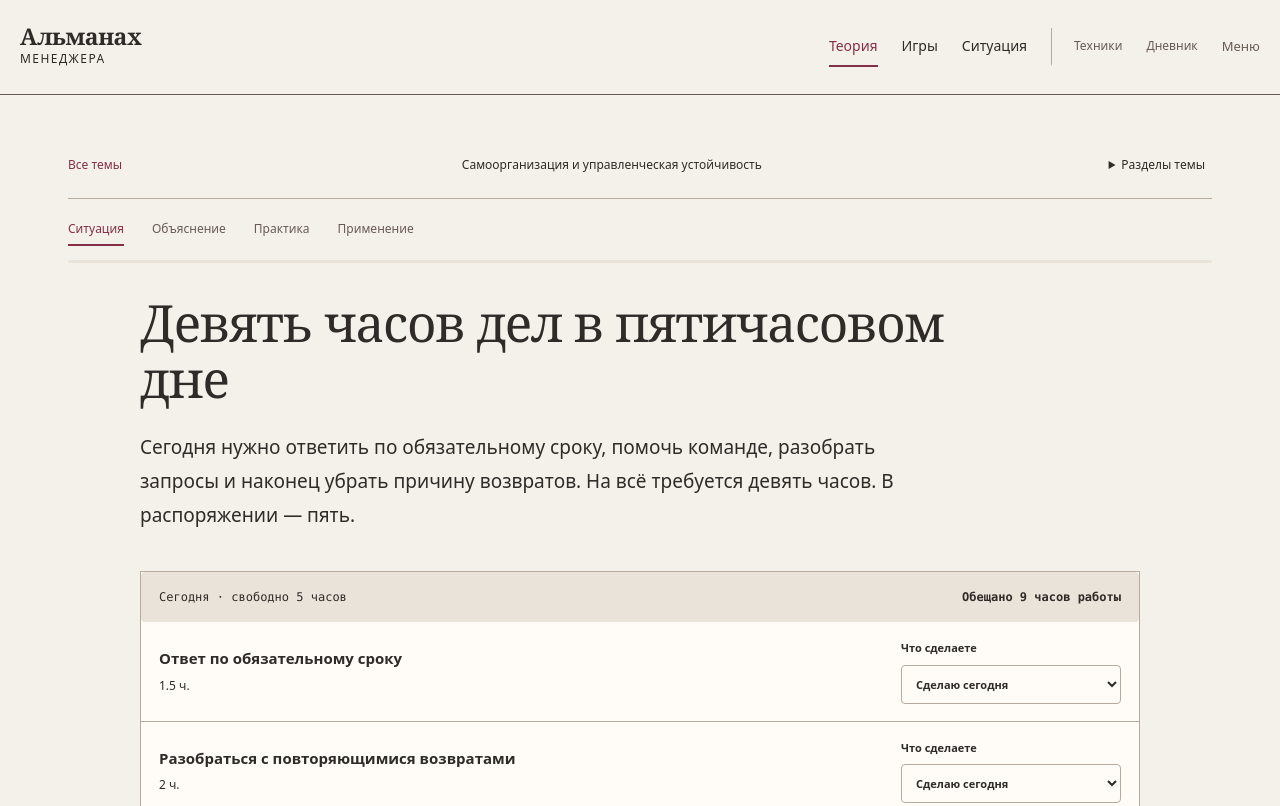
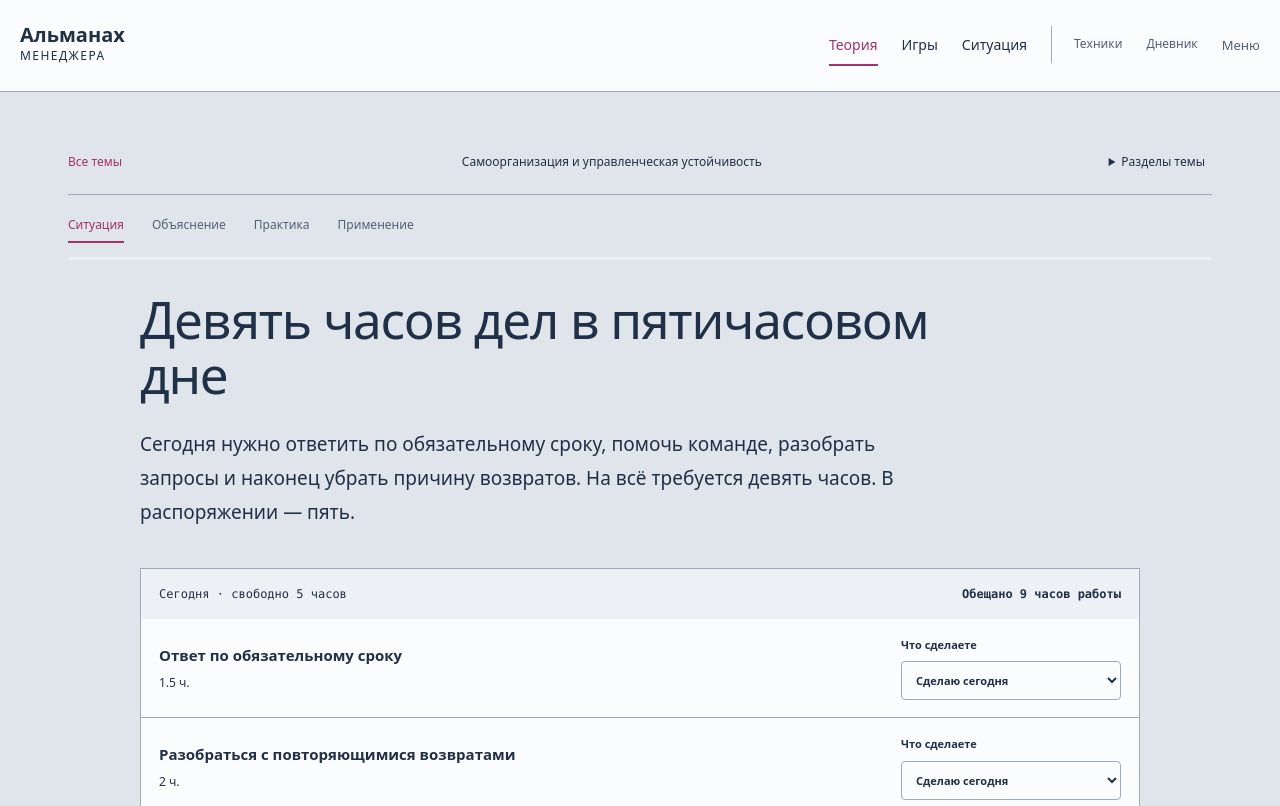
Before and after one commit to Altersam/management-compass, a website with bundled scripts: page learn.html in a window 1280 px wide. Shown: the top 806 px of the page. Built offline with nearby package versions, Linux system fonts and the light colour scheme.

Commit message:
redesign

```diff
--- a/assets/course-ui.js
+++ b/assets/course-ui.js
@@ -16,7 +16,7 @@ const CourseUI=(()=>{
   function settings(container){
     container.innerHTML=`<span class="edition-label">Личные настройки</span><h1>Настройки</h1>
       <section class="settings-section"><h2>Профиль</h2><label>Текущий профиль<select id="learningProfileSelect">${S.profiles().map(p=>`<option value="${esc(p.id)}" ${p.id===active?'selected':''}>${esc(p.name)}</option>`).join('')}</select></label><div class="inline-actions"><button id="learningAddProfile" class="button quiet">Создать профиль</button><button id="learningDeleteProfile" class="text-button">Удалить выбранный</button></div></section>
-      <section class="settings-section"><h2>Внешний вид</h2><label>Оформление<select id="appearanceTheme"><option value="light">Бумага</option><option value="dark">Графит</option></select></label></section>
+      <section class="settings-section"><h2>Внешний вид</h2><label>Оформление<select id="appearanceTheme"><option value="light">Светлая — металлик, розовый, синий</option><option value="dark">Тёмная — тёмно-синий, оранжевый, коралловый</option></select></label></section>
       <section class="settings-section"><h2>Резервная копия</h2><p>Скачайте записи перед очисткой браузера или переносом на другое устройство. Открытие копии создаёт отдельный профиль.</p><button id="learningExport" class="button primary">Скачать копию</button><button id="learningImportButton" class="button quiet">Открыть копию</button><input type="file" id="learningImport" accept="application/json,.json" hidden></section>
       <section class="settings-section" id="data"><h2>О данных и хранении</h2><p>Название профиля, ответы, прогресс, игровые попытки, избранное, черновики, дневник и оформление хранятся в этом браузере на этом устройстве. Приложение не отправляет содержание записей на сервер и не использует его для рекламы или аналитики.</p><p>Профили разделяют записи без пароля. Они доступны людям, которые пользуются этим браузером. Очистка его данных удалит записи; резервная копия нужна для восстановления и переноса.</p><p>GitHub Pages доставляет файлы сайта и может вести технические журналы запросов. Содержание ваших личных записей приложение хостингу не передаёт.</p><a href="${link('workspace.html#diary')}">Дневник</a></section>`;
     const appearance=container.querySelector('#appearanceTheme');appearance.value=document.documentElement.dataset.theme;appearance.onchange=()=>setTheme(appearance.value);
--- a/assets/game-themes.css
+++ b/assets/game-themes.css
@@ -1,15 +1,15 @@
 /* A single game-only palette. Page layout and causal semantics remain in their own renderers. */
 @layer utilities {
   body[data-game-ui]{
-    --game-page:#e0e4eb;--game-paper:#fbfcfe;--game-soft:#edf0f5;--game-board:#e6eaf0;--game-track:#c8d1de;
-    --game-ink:#203047;--game-muted:#526176;--game-line:#9daabd;
-    --game-accent:#a1326b;--game-accent-soft:#f8e6ef;--game-secondary:#2458b3;--game-secondary-soft:#e6edfa;--game-on-accent:#fff;
+    --game-page:var(--site-page);--game-paper:var(--site-paper);--game-soft:var(--site-soft);--game-board:var(--site-board);--game-track:var(--site-track);
+    --game-ink:var(--site-ink);--game-muted:var(--site-muted);--game-line:var(--site-line);
+    --game-accent:var(--site-accent);--game-accent-soft:var(--site-accent-soft);--game-secondary:var(--site-secondary);--game-secondary-soft:var(--site-secondary-soft);--game-on-accent:var(--site-on-accent);
     --page-bg:var(--game-page);--paper:var(--game-paper);--paper-subtle:var(--game-soft);--ink:var(--game-ink);--ink-muted:var(--game-muted);--rule:var(--game-line);--rule-strong:var(--game-muted);
     --accent:var(--game-accent);--accent-muted:var(--game-accent-soft);--accent-ink:var(--game-on-accent);--highlight:var(--game-secondary);--highlight-soft:var(--game-secondary-soft);--warning:var(--game-accent);--warning-soft:var(--game-accent-soft);--danger:var(--game-accent);--danger-soft:var(--game-accent-soft);
     --background:var(--page-bg);--surface:var(--paper);--surface-soft:var(--paper-subtle);--text:var(--ink);--muted-text:var(--ink-muted);--border:var(--rule);--accent-soft:var(--accent-muted);--success:var(--highlight);--success-soft:var(--highlight-soft);--blue:var(--game-secondary);--green:var(--game-secondary);--red:var(--game-accent);--amber:var(--game-accent);--violet:var(--game-accent);--line:var(--rule);--muted:var(--ink-muted);--font-display:var(--font-body);
     --shadow:0 6px 22px #20304714;background:var(--game-page);color:var(--game-ink);color-scheme:light;
   }
-  :root[data-theme=dark] body[data-game-ui]{--game-page:#0a251e;--game-paper:#123b31;--game-soft:#19493e;--game-board:#0e3028;--game-track:#315d50;--game-ink:#effbf5;--game-muted:#bdd9ce;--game-line:#578275;--game-accent:#ffb16c;--game-accent-soft:#543b29;--game-secondary:#66dbcc;--game-secondary-soft:#164b44;--game-on-accent:#102b24;--shadow:0 7px 24px #0004;color-scheme:dark}
+  :root[data-theme=dark] body[data-game-ui]{--shadow:0 7px 24px #0004;color-scheme:dark}
   [data-game-ui] .product-header{background:var(--game-paper);color:var(--game-ink);border-color:var(--game-line);flex-wrap:wrap}
   [data-game-ui] .product-header a,[data-game-ui] .product-header summary,[data-game-ui] .product-footer{color:var(--game-ink)}
   [data-game-ui] #themeToggle{display:none}[data-game-ui] .game-theme-toggle{background:var(--game-soft);color:var(--game-ink);border:1px solid var(--game-line);border-radius:7px;font:12px var(--font-body);padding:10px 12px;min-height:38px;cursor:pointer}
@@ -62,7 +62,7 @@
   [data-game-ui] .games-page .game-row{padding:16px 18px}
   [data-game-ui] .games-page .game-rows{gap:10px}
   [data-game-ui] main dialog{background:var(--game-paper);color:var(--game-ink);border-color:var(--game-line);box-shadow:var(--shadow)}
-  [data-game-ui] main dialog::backdrop{background:#0a251e99}
+  [data-game-ui] main dialog::backdrop{background:#101b3299}
   [data-game-ui] main :focus-visible{outline-color:var(--game-secondary)}
   [data-game-ui] main svg text{fill:var(--game-muted)}
   [data-game-ui] .approach-grid-line{stroke:var(--game-line)}
--- a/assets/shell.css
+++ b/assets/shell.css
@@ -1,6 +1,7 @@
 @import './themes.css';
 @import './components.css';
 @import './editorial.css';
+@import './site-presentation.css';
 @layer shell {
   .product-header{max-width:none;display:flex;align-items:center;gap:24px;padding:24px max(20px,calc((100vw - 1440px)/2));border-bottom:1px solid var(--rule-strong);background:var(--page-bg)}
   .product-header .learning-brand{display:block;flex-shrink:0;color:var(--ink);font:600 23px/1.05 var(--font-display);letter-spacing:-.02em}
--- a/assets/shell.js
+++ b/assets/shell.js
@@ -4,8 +4,8 @@ const themeKey='manager-almanac:theme';
 function applyTheme(theme){
   document.documentElement.dataset.theme=theme==='light'?'light':'dark';
   const light=theme==='light',button=document.getElementById('themeToggle');
-  if(button){button.textContent=light?'Оформление: Бумага → Графит':'Оформление: Графит → Бумага';button.setAttribute('aria-label',light?'Включить тёмную тему':'Включить светлую тему');}
-  document.querySelector('meta[name="theme-color"]')?.setAttribute('content',light?'#F4F0EA':'#191716');
+  if(button){button.textContent=light?'Включить тёмную тему':'Включить светлую тему';button.setAttribute('aria-label',button.textContent);}
+  document.querySelector('meta[name="theme-color"]')?.setAttribute('content',light?'#e0e4eb':'#101b32');
 }
 export function productLink(path,profile){const url=new URL(path,base);if(profile)url.searchParams.set('user',profile);return url.pathname+url.search+url.hash;}
 export function setTheme(theme){applyTheme(theme);try{localStorage.setItem(themeKey,theme);}catch(_){}const select=document.getElementById('appearanceTheme');if(select)select.value=document.documentElement.dataset.theme;}
--- /dev/null
+++ b/assets/site-presentation.css
@@ -0,0 +1,24 @@
+/* Shared presentation for every public page; game layouts reuse the same root tokens. */
+@layer utilities {
+  body{background:var(--site-page);color:var(--site-ink)}
+  .product-header{background:var(--site-paper);border-color:var(--site-line)}
+  .product-header .learning-brand{font-family:var(--font-body);font-size:20px;letter-spacing:0}
+  .product-header .secondary-menu>div{background:var(--site-paper);border-color:var(--site-line);color:var(--site-ink)}
+  .product-footer{background:var(--site-page);border-color:var(--site-line)}
+  main :is(h1,h2,h3,h4){font-family:var(--font-body)}
+  body:not([data-game-ui]) main :is(.panel,.theory-card,.depth-article,.teacher-explanation,.navigator-suggestion,.settings-section,.bibliography>section,.diary-entry,.experiment-row,.worksheet,.theory-contents,.reference-details,.resource-card){border-color:var(--site-line)}
+  body:not([data-game-ui]) main :is(.index-row,.theory-topic,.atlas-card,.settings-section,.bibliography>section,.diary-entry,.experiment-row){background:var(--site-paper);border-radius:10px;box-shadow:var(--shadow);padding:20px;margin-bottom:14px}
+  body:not([data-game-ui]) main :is(.learning-option,.case-option,.micro-action,.workday,.message-preview,.paper-document,.profile-menu,.compact-topic-nav nav){background:var(--site-paper);color:var(--site-ink);border-color:var(--site-line)}
+  body:not([data-game-ui]) main :is(.learning-feedback,.teacher-reply,.example-box,.mistake-box,.case-feedback,.generated,.behavior-result,.recipient-conversation,.organization-network,.role-transition section,.dependency-view span,.resource-result span,.day-plan span,.workday-head,.department-map section,.delivery-chain li,.process-stations li,.chat-lines p,.previous-consequence,.time-budget,.autonomy-effect>div){background:var(--site-soft);color:var(--site-ink);border-color:var(--site-line)}
+  body:not([data-game-ui]) main :is(input,select,textarea){background:var(--site-paper);color:var(--site-ink);border-color:var(--site-line);accent-color:var(--site-accent)}
+  body:not([data-game-ui]) main :is(.button.primary,.primary-action){background:var(--site-accent);color:var(--site-on-accent);border-color:var(--site-accent)}
+  .diagram-viewport{background:var(--site-paper)}
+  .diagram-viewport svg text{fill:var(--site-ink)}
+  .diagram-viewport svg :is([fill="#23415f"],[fill="#302A28"]){fill:var(--site-ink)}
+  .diagram-viewport svg :is([fill="#edf3ff"],[fill="#dde9fb"],[fill="#b7cdef"],[fill="#d4dce7"],[fill="#edf8f2"],[fill="#d5eddf"],[fill="#80c7ae"],[fill="#eaf7fa"]){fill:var(--site-secondary-soft)}
+  .diagram-viewport svg :is([fill="#fff6e7"],[fill="#e7b65e"],[fill="#f3efff"]){fill:var(--site-accent-soft)}
+  .diagram-viewport svg :is([fill="#edf3fb"],[fill="#f4f7fb"],[fill="#fff"],[fill="#ffffff"]){fill:var(--site-paper)}
+  .diagram-viewport svg :is([stroke="#8098b8"],[stroke="#cbd8e7"],[stroke="#b7cce4"],[stroke="#aec4de"],[stroke="#ccd9e8"]){stroke:var(--site-line)}
+  .diagram-viewport [data-visual-node].selected :is(rect,circle,polygon,path){stroke:var(--site-secondary);stroke-width:2.5}
+  @media(max-width:760px){body:not([data-game-ui]) main :is(.index-row,.theory-topic,.atlas-card,.settings-section,.bibliography>section,.diary-entry,.experiment-row){padding:16px}}
+}
--- a/assets/themes.css
+++ b/assets/themes.css
@@ -2,17 +2,20 @@
 @layer tokens {
   :root {
     color-scheme:light;
-    --page-bg:#F4F0EA;--paper:#FFFCF8;--paper-subtle:#EAE3DA;
-    --ink:#302A28;--ink-muted:#685B54;--rule:#B9AAA0;--rule-strong:#685B54;
-    --accent:#842F49;--accent-muted:#F2E2E7;--accent-ink:#fff;
-    --highlight:#69507D;--highlight-soft:#EDE6F2;--warning:#865316;--warning-soft:#F4E7D5;--danger:#9B3732;--danger-soft:#F3E2DE;
+    --site-page:#e0e4eb;--site-paper:#fbfcfe;--site-soft:#edf0f5;--site-board:#e6eaf0;--site-track:#c8d1de;
+    --site-ink:#203047;--site-muted:#526176;--site-line:#9daabd;
+    --site-accent:#a1326b;--site-accent-soft:#f8e6ef;--site-secondary:#2458b3;--site-secondary-soft:#e6edfa;--site-on-accent:#fff;
+    --page-bg:var(--site-page);--paper:var(--site-paper);--paper-subtle:var(--site-soft);
+    --ink:var(--site-ink);--ink-muted:var(--site-muted);--rule:var(--site-line);--rule-strong:var(--site-muted);
+    --accent:var(--site-accent);--accent-muted:var(--site-accent-soft);--accent-ink:var(--site-on-accent);
+    --highlight:var(--site-secondary);--highlight-soft:var(--site-secondary-soft);--warning:var(--site-accent);--warning-soft:var(--site-accent-soft);--danger:var(--site-accent);--danger-soft:var(--site-accent-soft);
     --font-body:system-ui,-apple-system,BlinkMacSystemFont,"Segoe UI",Arial,sans-serif;
-    --font-display:ui-serif,Georgia,Cambria,"Times New Roman",serif;
+    --font-display:var(--font-body);
     --font-mono:ui-monospace,Consolas,monospace;
     --content-width:1200px;--reading-width:74ch;
     --space-1:4px;--space-2:8px;--space-3:12px;--space-4:16px;--space-6:24px;--space-8:32px;--space-12:48px;--space-16:64px;
     --radius-xs:4px;--radius-sm:6px;--radius-md:8px;--radius-dialog:12px;
-    --shadow:0 12px 32px #302A281f;
+    --shadow:0 6px 22px #20304714;
     /* Compatibility names for established engines and reference forms. */
     --background:var(--page-bg);--surface:var(--paper);--surface-soft:var(--paper-subtle);--text:var(--ink);--muted-text:var(--ink-muted);--border:var(--rule);
     --accent-soft:var(--accent-muted);--success:var(--highlight);--success-soft:var(--highlight-soft);
@@ -21,7 +24,8 @@
     --radius:var(--radius-md);--page-width:var(--content-width);
   }
   :root[data-theme=dark] {
-    color-scheme:dark;--page-bg:#191716;--paper:#252220;--paper-subtle:#302B28;--ink:#F2EDE6;--ink-muted:#C1B5AC;--rule:#62564E;--rule-strong:#C1B5AC;
-    --accent:#F2B56B;--accent-muted:#443326;--accent-ink:#302A28;--highlight:#C4B5DE;--highlight-soft:#352E40;--warning:#F2B56B;--warning-soft:#443326;--danger:#ECA8A2;--danger-soft:#432D2D;--shadow:0 12px 32px #0005;
+    color-scheme:dark;--site-page:#101b32;--site-paper:#192842;--site-soft:#223550;--site-board:#15243d;--site-track:#3a4e68;
+    --site-ink:#f4f6fc;--site-muted:#bccadd;--site-line:#657d9a;
+    --site-accent:#ffb16c;--site-accent-soft:#493829;--site-secondary:#ff9687;--site-secondary-soft:#482f3c;--site-on-accent:#142038;--shadow:0 7px 24px #0004;
   }
 }
--- /dev/null
+++ b/docs/site-wide-palette.md
@@ -0,0 +1,18 @@
+# Общее оформление сайта и структурная проверка
+
+## Единая система
+
+Оформление вынесено на уровень `assets/themes.css` и `assets/site-presentation.css`, подключённых общей оболочкой. Все публичные маршруты получают одинаковую палитру, включая обложку, теорию, схемы, главы, уроки, техники, дневник, эксперименты, настройки, источники, модели Адизеса и игры.
+
+- Светлая: металлический серый `#e0e4eb`, светлые поверхности, розовый `#a1326b`, синий `#2458b3`.
+- Тёмная: тёмно-синий `#101b32`, синие поверхности, оранжевый `#ffb16c`, коралловый `#ff9687`.
+
+Игровой слой больше не хранит собственные отдельные цвета: его переменные ссылаются на корневые `--site-*`. Старые зелёные/бирюзовые токены тёмной игры удалены. Заголовки всех разделов используют общий sans UI; светлые и тёмные графические схемы используют тематические поверхности и читаемый текст вместо фиксированного «бумажного» фона.
+
+Общая шапка, меню, формы и карточки используют те же токены. Названия темы в настройках и переключателях обновлены. Ключ сохранения `manager-almanac:theme` и значения light/dark не менялись; записи пользователей и структура сохранений сохраняются.
+
+## Проверка структуры
+
+Проверяются 31 публичный маршрут, две темы и desktop/mobile: единственная продуктовая шапка, один main, один видимый h1, общий footer, корректная цель skip-link, отсутствие page overflow и ошибок JavaScript. Дополнительно проверены переходы между настройками и теорией, сохранение выбора оформления после reload и отсутствие мутации данных профиля при смене темы.
+
+Синхронизационные копии `(2)` не являются публичными маршрутами и не заменяют канонические страницы. Общая библиотека проверяет наличие местных ссылок/модулей; игровые loaders остаются изолированы от обычного чтения. Результаты прогонов и визуального контроля будут добавлены после проверки.
--- a/tests/browser/game-palettes.spec.cjs
+++ b/tests/browser/game-palettes.spec.cjs
@@ -2,7 +2,7 @@ const {test,expect}=require('@playwright/test');
 const routes=['/games.html','/game.html','/detective.html',...['hybrid','sprint','meeting','metrics','influence','ethics','versions','telephone','flow','change'].map(id=>'/trainer.html?game='+id),'/index.html#final'];
 test('every game and catalogue has two genuine palettes and the switch preserves attempts',async({page})=>{
   for(const url of routes){await page.goto(url);await expect(page.locator('#gameThemeToggle')).toBeVisible();const before=await page.evaluate(()=>JSON.stringify(CourseUI.data().course));
-    const theme=await page.locator('html').getAttribute('data-theme'),next=theme==='light'?'dark':'light';await page.locator('#gameThemeToggle').click();await expect(page.locator('html')).toHaveAttribute('data-theme',next);await expect.poll(()=>page.evaluate(()=>getComputedStyle(document.body).backgroundColor)).toBe(next==='dark'?'rgb(10, 37, 30)':'rgb(224, 228, 235)');expect(await page.evaluate(()=>JSON.stringify(CourseUI.data().course))).toBe(before);await page.locator('#gameThemeToggle').click();await expect(page.locator('html')).toHaveAttribute('data-theme',theme);
+    const theme=await page.locator('html').getAttribute('data-theme'),next=theme==='light'?'dark':'light';await page.locator('#gameThemeToggle').click();await expect(page.locator('html')).toHaveAttribute('data-theme',next);await expect.poll(()=>page.evaluate(()=>getComputedStyle(document.body).backgroundColor)).toBe(next==='dark'?'rgb(16, 27, 50)':'rgb(224, 228, 235)');expect(await page.evaluate(()=>JSON.stringify(CourseUI.data().course))).toBe(before);await page.locator('#gameThemeToggle').click();await expect(page.locator('html')).toHaveAttribute('data-theme',theme);
   }
 });
 test('case selection filters real domains and repeats preserve the same scenario and isolate the archive',async({page})=>{
```
Also changed, not shown: tests/browser/editorial.spec.cjs (+1 -1 lines), tests/browser/site-presentation.spec.cjs (added, +21 -0 lines).
